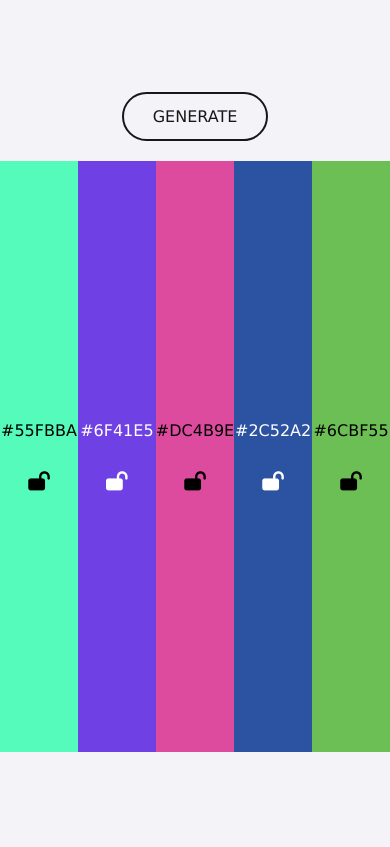
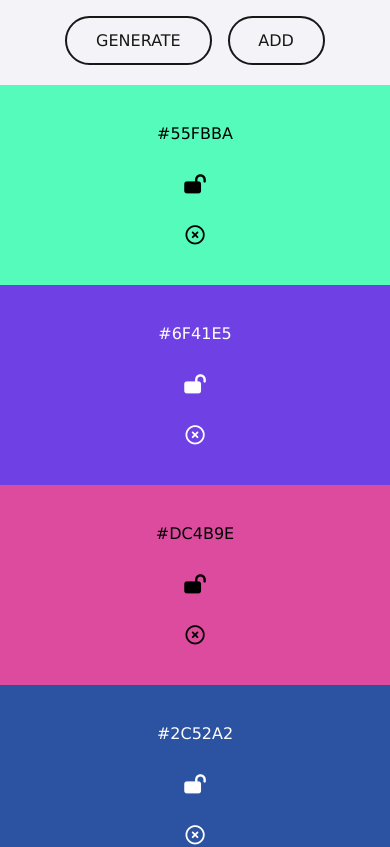
Before and after one commit to BadNamingSystem/palette-generator, a React (Vite) app: page / in a window 390 px wide. Shown: the top 847 px of the page. Built offline with nearby package versions, Linux system fonts and the light colour scheme.

Commit message:
add/delete color

```diff
--- a/src/App.tsx
+++ b/src/App.tsx
@@ -1,20 +1,32 @@
 import {useEffect, useState} from "react";
-import {createColorObject, generatePalette, getContrastColor} from "./helpers.ts";
+import {createColorObject, getContrastColor} from "./helpers.ts";
 import type {ColorBlockProps, PaletteProps} from "./types.ts";
 
 export default function App() {
-    const [colors, setColors] = useState(generatePalette)
-
-    function toggleColorLock(id: string) {
-        setColors(prevColors =>
-            prevColors.map(color => color.id === id ? {...color, isLocked: !color.isLocked} : color
-        ))
-    }
+    const [colors, setColors] = useState(Array.from({length: 5}, createColorObject))
 
     function handleGeneratePalette() {
         setColors(prevColors =>
             prevColors.map(color => color.isLocked ? color : createColorObject())
         )
+    }
+
+    function handleAddColor() {
+        if (colors.length === 10) return
+
+        setColors(colors => [...colors, createColorObject()])
+    }
+
+    function toggleColorLock(id: string) {
+        setColors(prevColors =>
+            prevColors.map(color => color.id === id ? {...color, isLocked: !color.isLocked} : color
+            ))
+    }
+
+    function handleDeleteColor(id: string) {
+        if (colors.length <= 3) return
+
+        setColors(colors => colors.filter(color => color.id !== id || color.isLocked))
     }
 
     useEffect(() => {
@@ -33,24 +45,27 @@ export default function App() {
 
     return (
         <div className="app-container">
-            <button onClick={handleGeneratePalette} className="btn-generator" type="button">Generate</button>
+            <div className="actions flex-c">
+                <button onClick={handleGeneratePalette} className="btn-main" type="button">Generate</button>
+                <button onClick={handleAddColor} className="btn-main" type="button">Add</button>
+            </div>
             <div className="app">
-                <Palette colors={colors} toggleLock={toggleColorLock}/>
+                <Palette colors={colors} toggleLock={toggleColorLock} deleteColor={handleDeleteColor}/>
             </div>
         </div>
     )
 }
 
-function Palette({colors, toggleLock}: PaletteProps) {
+function Palette({colors, toggleLock, deleteColor}: PaletteProps) {
     return (
         <ul className="palette-list">
             {colors.map(color =>
-                <ColorBlock color={color} toggleLock={toggleLock} key={color.id}/>)}
+                <ColorBlock color={color} toggleLock={toggleLock} deleteColor={deleteColor} key={color.id}/>)}
         </ul>
     )
 }
 
-function ColorBlock({color, toggleLock}: ColorBlockProps) {
+function ColorBlock({color, toggleLock, deleteColor}: ColorBlockProps) {
     const {hexCode, isLocked, id} = color
     const textColor = getContrastColor(hexCode)
 
@@ -60,6 +75,7 @@ function ColorBlock({color, toggleLock}: ColorBlockProps) {
             <i className={`fa-solid ${isLocked ? 'fa-lock' : 'fa-lock-open'}`}
                onClick={() => toggleLock(id)}
                style={{color: textColor}}></i>
+            <i className="fa-regular fa-circle-xmark" onClick={() => deleteColor(id)} style={{color: textColor}}></i>
         </li>
     )
 }
--- a/src/helpers.ts
+++ b/src/helpers.ts
@@ -11,10 +11,6 @@ const generateHex = () => {
 
 export const createColorObject = () => {
     return {hexCode: generateHex(), isLocked: false, id: crypto.randomUUID()}
-}
-
-export const generatePalette = () => {
-    return Array.from({length: 5}, createColorObject)
 }
 
 /**
--- a/src/index.css
+++ b/src/index.css
@@ -19,7 +19,7 @@ body {
     background-color: #f4f4f8;
 }
 
-.btn-generator {
+.btn-main {
     padding: 0.8em 1.8em;
     border: 2px solid #171717;
     border-radius: 25px;
@@ -36,7 +36,7 @@ body {
     cursor: pointer;
 }
 
-.btn-generator::before {
+.btn-main::before {
     content: '';
     width: 0;
     height: 300%;
@@ -50,11 +50,11 @@ body {
     z-index: -1;
 }
 
-.btn-generator:hover::before {
+.btn-main:hover::before {
     width: 105%;
 }
 
-.btn-generator:hover {
+.btn-main:hover {
     color: #ffffff;
 }
 
@@ -73,7 +73,7 @@ body {
 .palette-list {
     height: 100%;
     display: grid;
-    grid-template-columns: repeat(5, 1fr);
+    grid-template-columns: repeat(auto-fit, minmax(150px, 1fr));
 }
 
 .color-block {
@@ -86,8 +86,45 @@ body {
     gap: 2em;
 }
 
-.fa-lock,
-.fa-lock-open {
+:is(.fa-lock, .fa-lock-open, .fa-circle-xmark) {
     font-size: 1.2rem;
     cursor: pointer;
+    transition: transform 0.2s ease-in-out;
 }
+
+:is(.fa-lock, .fa-lock-open, .fa-circle-xmark):hover {
+    transform: scale(1.2);
+}
+
+.flex-c {
+    display: flex;
+    justify-content: center;
+    align-items: center;
+    gap: 1rem;
+}
+
+@media (max-width: 800px) {
+    body {
+        /* Align content to the top on mobile to allow scrolling */
+        align-items: flex-start;
+    }
+
+    .app-container {
+        padding: 1rem;
+        width: 100%;
+    }
+
+    .app {
+        height: auto;
+    }
+
+    .palette-list {
+        /* Force a single column layout */
+        grid-template-columns: 1fr;
+        height: auto;
+    }
+
+    .color-block {
+        height: 200px;
+    }
+}
--- a/src/types.ts
+++ b/src/types.ts
@@ -7,9 +7,11 @@ export type ColorObj = {
 export type PaletteProps = {
     colors: ColorObj[]
     toggleLock: (id: string) => void
+    deleteColor: (id: string) => void
 }
 
 export type ColorBlockProps = {
     color: ColorObj
     toggleLock: (id: string) => void
+    deleteColor: (id: string) => void
 }
```
